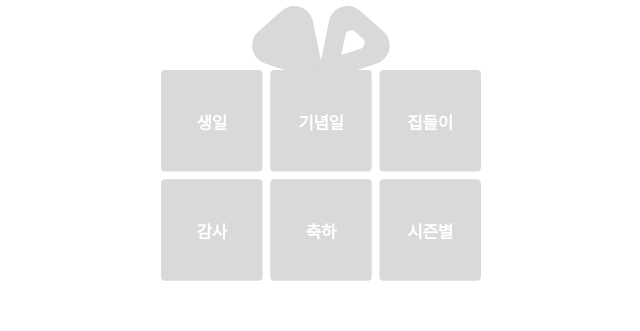
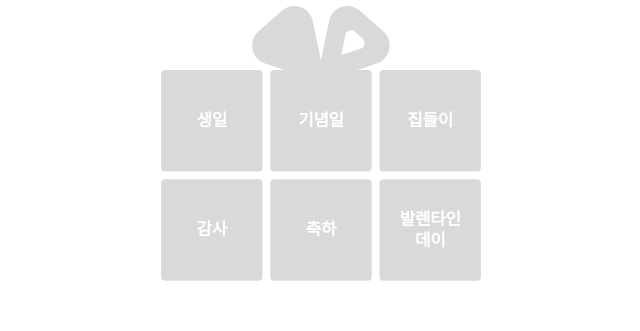
Before and after one commit to HICC-2024-2-project-contest/team4-front, a React (Vite) app: page /gift_theme_Selection in a window 1280 px wide. Shown: the part 248-579 px from the top of the page, without its empty margins (319-959 px from the left). Built offline with nearby package versions, Linux system fonts and the light colour scheme; a web font is replaced by a local one.

Commit message:
Fix: 시즌별에서 발렌타인으로 문구 변경

```diff
--- a/src/components/Buttons/ThemeSelectButton.jsx
+++ b/src/components/Buttons/ThemeSelectButton.jsx
@@ -5,14 +5,14 @@ import RightRibbon from "../../assets/icons/ribbon_right.svg";
 
 const ThemeSelectButton = () => {
   const { userData, setUserData } = useUser();
-  const themes = ["생일", "기념일", "집들이", "감사", "축하", "시즌별"];
+  const themes = ["생일", "기념일", "집들이", "감사", "축하", "발렌타인데이"];
   const themeMapping = {
     생일: "birthday",
     기념일: "anniversary",
     집들이: "housewarming",
     감사: "thanks",
     축하: "congratulations",
-    시즌별: "valentine",
+    발렌타인데이: "valentine",
   };
 
   return (
@@ -34,7 +34,15 @@ const ThemeSelectButton = () => {
                 setUserData((prev) => ({ ...prev, theme: themeMapping[item] }))
               }
             >
-              {item}
+              {item === "발렌타인데이" ? (
+                <>
+                  발렌타인
+                  <br />
+                  데이
+                </>
+              ) : (
+                item
+              )}
             </button>
           ))}
         </div>
@@ -43,11 +51,21 @@ const ThemeSelectButton = () => {
             <button
               key={item}
               className={`gift-theme-item ${
-                userData.theme === item ? "active" : "inactive"
+                userData.theme === themeMapping[item] ? "active" : "inactive"
               }`}
-              onClick={() => setUserData((prev) => ({ ...prev, theme: item }))}
+              onClick={() =>
+                setUserData((prev) => ({ ...prev, theme: themeMapping[item] }))
+              }
             >
-              {item}
+              {item === "발렌타인데이" ? (
+                <>
+                  발렌타인
+                  <br />
+                  데이
+                </>
+              ) : (
+                item
+              )}
             </button>
           ))}
         </div>
--- a/src/styles/buttons/ThemeSelectButton.css
+++ b/src/styles/buttons/ThemeSelectButton.css
@@ -44,6 +44,9 @@
   color: #ffffff;
   cursor: pointer;
   background: #d9d9d9;
+  white-space: pre-line; /* 줄바꿈 적용 */
+  text-align: center; /* 중앙 정렬 */
+  line-height: 1.2; /* 줄 간격 조절 */
 }
 
 .gift-theme-item.active {
--- a/src/styles/result/Loading.css
+++ b/src/styles/result/Loading.css
@@ -13,7 +13,7 @@
 .Loading h5 {
   /* 선물 고르는 중 ... */
 
-  width: 141px;
+  width: 301px;
   height: 28px;
   font-weight: 600;
   font-size: 21.6797px;
```
